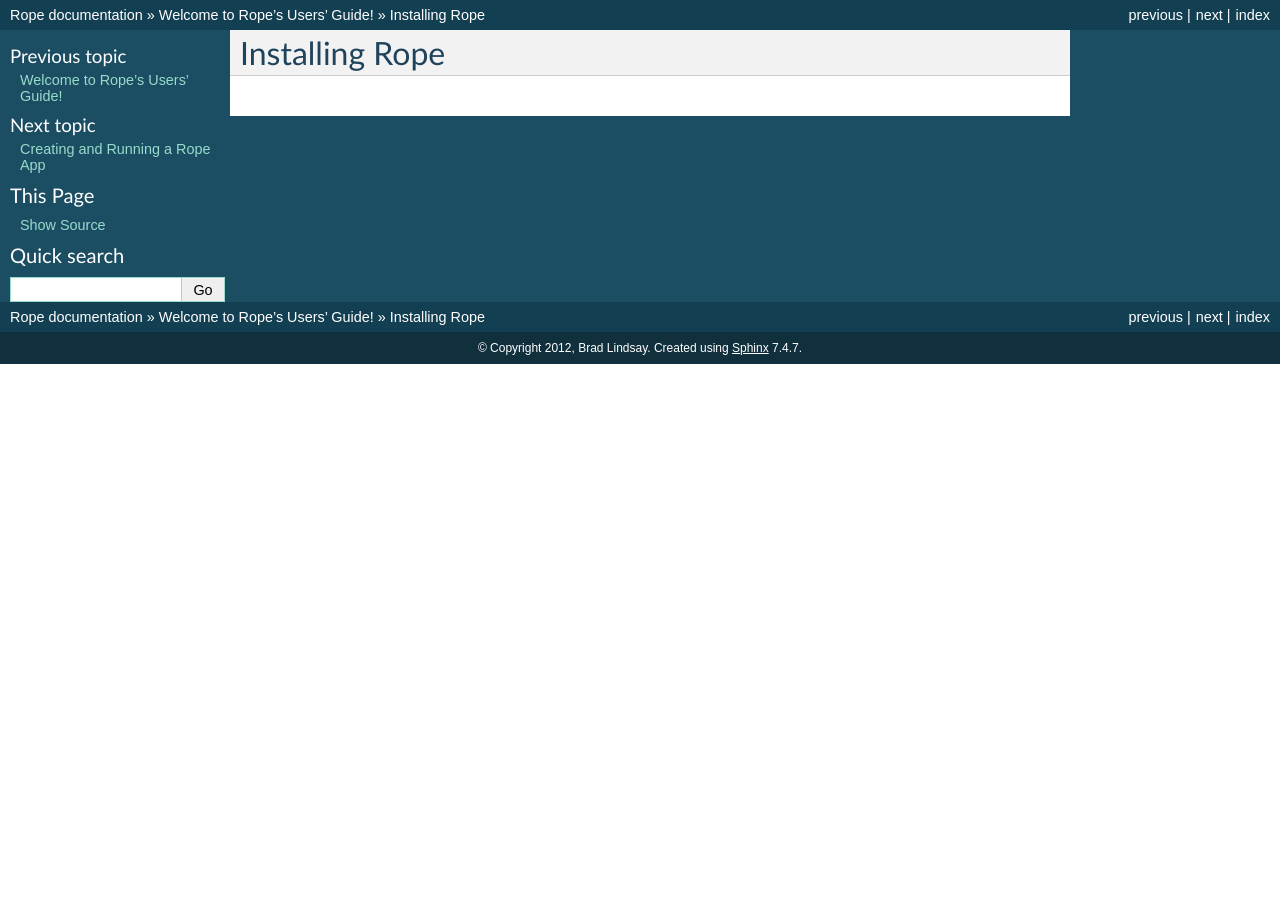
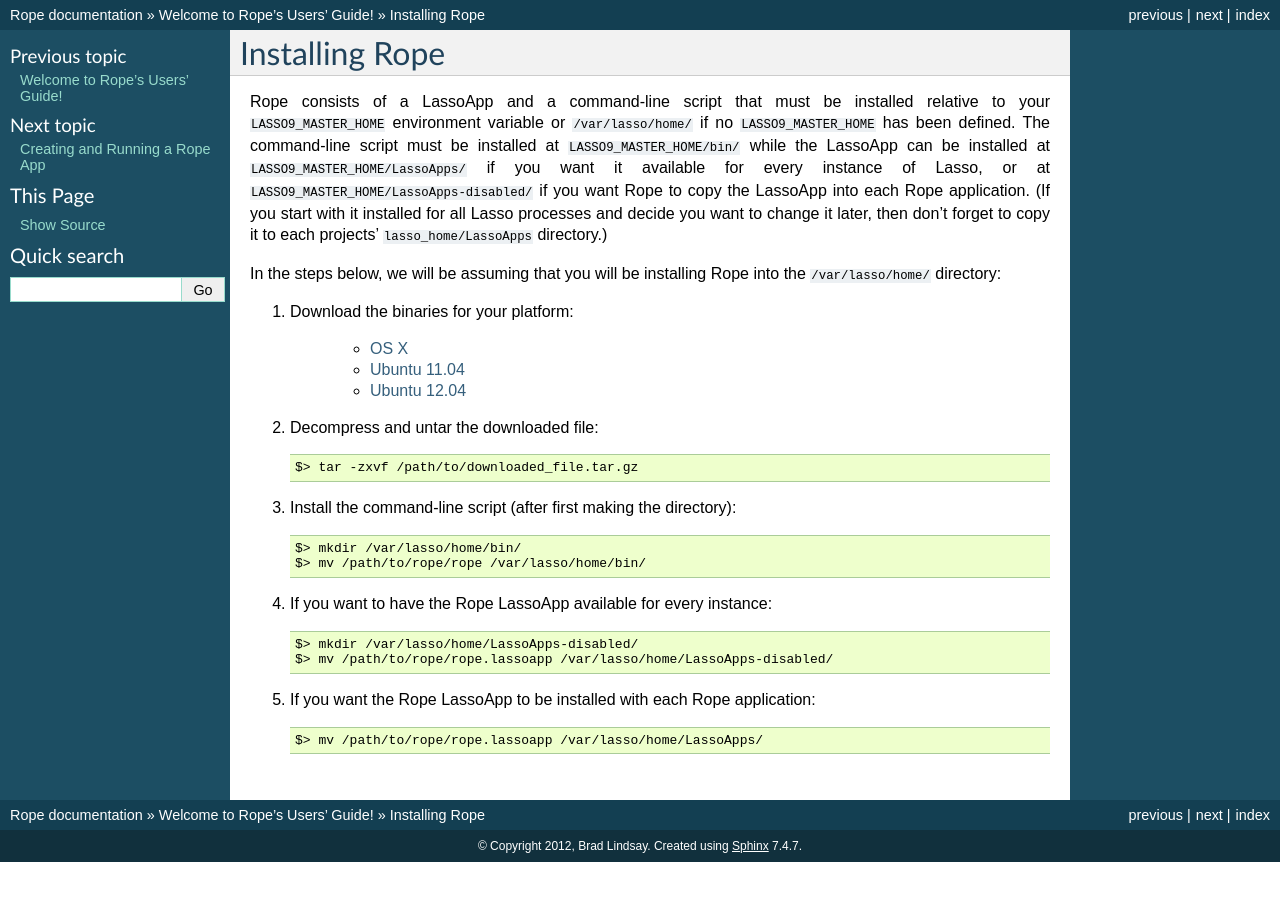
Before and after one commit to bfad/rope, a Sphinx documentation site: the page built from docs/source/user_guide/install.rst, in a window 1280 px wide. Built offline with Sphinx 7.4.7, drawn with Linux system fonts in a browser that asks for light colours.

Commit message:
Initial installation documentation

```diff
--- a/docs/source/user_guide/install.rst
+++ b/docs/source/user_guide/install.rst
@@ -1,2 +1,38 @@
 Installing Rope
 ===============
+Rope consists of a LassoApp and a command-line script that must be installed
+relative to your ``LASSO9_MASTER_HOME`` environment variable or ``/var/lasso/home/``
+if no ``LASSO9_MASTER_HOME`` has been defined. The command-line script must be
+installed at ``LASSO9_MASTER_HOME/bin/`` while the LassoApp can be installed at
+``LASSO9_MASTER_HOME/LassoApps/`` if you want it available for every instance of
+Lasso, or at ``LASSO9_MASTER_HOME/LassoApps-disabled/`` if you want Rope to copy
+the LassoApp into each Rope application. (If you start with it installed for all
+Lasso processes and decide you want to change it later, then don't forget to
+copy it to each projects' ``lasso_home/LassoApps`` directory.)
+
+In the steps below, we will be assuming that you will be installing Rope into
+the ``/var/lasso/home/`` directory:
+
+#. Download the binaries for your platform:
+
+	* `OS X <http://bitbucket.org/bfad/rope/>`_
+	* `Ubuntu 11.04 <http://bitbucket.org/bfad/rope/>`_
+	* `Ubuntu 12.04 <http://bitbucket.org/bfad/rope/>`_
+
+#. Decompress and untar the downloaded file::
+
+	$> tar -zxvf /path/to/downloaded_file.tar.gz
+
+#. Install the command-line script (after first making the directory)::
+
+	$> mkdir /var/lasso/home/bin/
+	$> mv /path/to/rope/rope /var/lasso/home/bin/
+
+#. If you want to have the Rope LassoApp available for every instance::
+
+	$> mkdir /var/lasso/home/LassoApps-disabled/
+	$> mv /path/to/rope/rope.lassoapp /var/lasso/home/LassoApps-disabled/
+
+#. If you want the Rope LassoApp to be installed with each Rope application::
+
+	$> mv /path/to/rope/rope.lassoapp /var/lasso/home/LassoApps/
```
